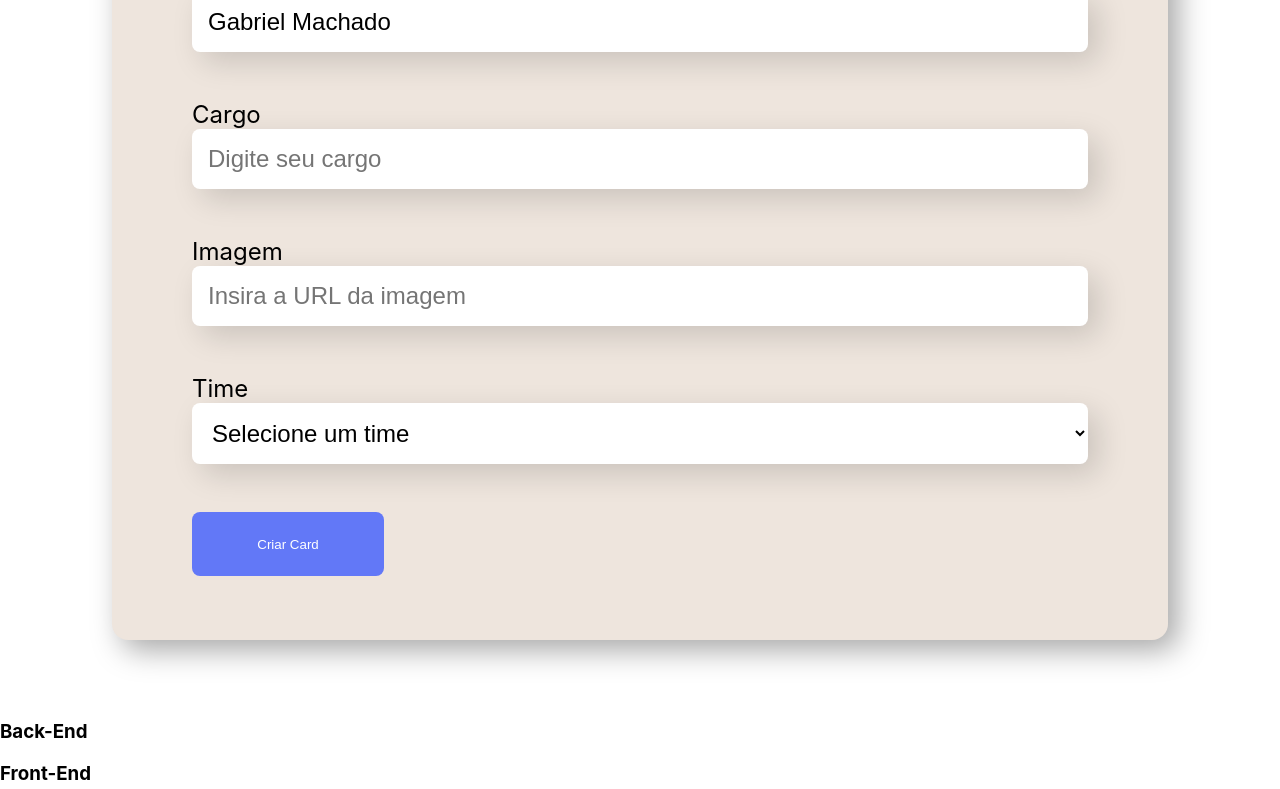
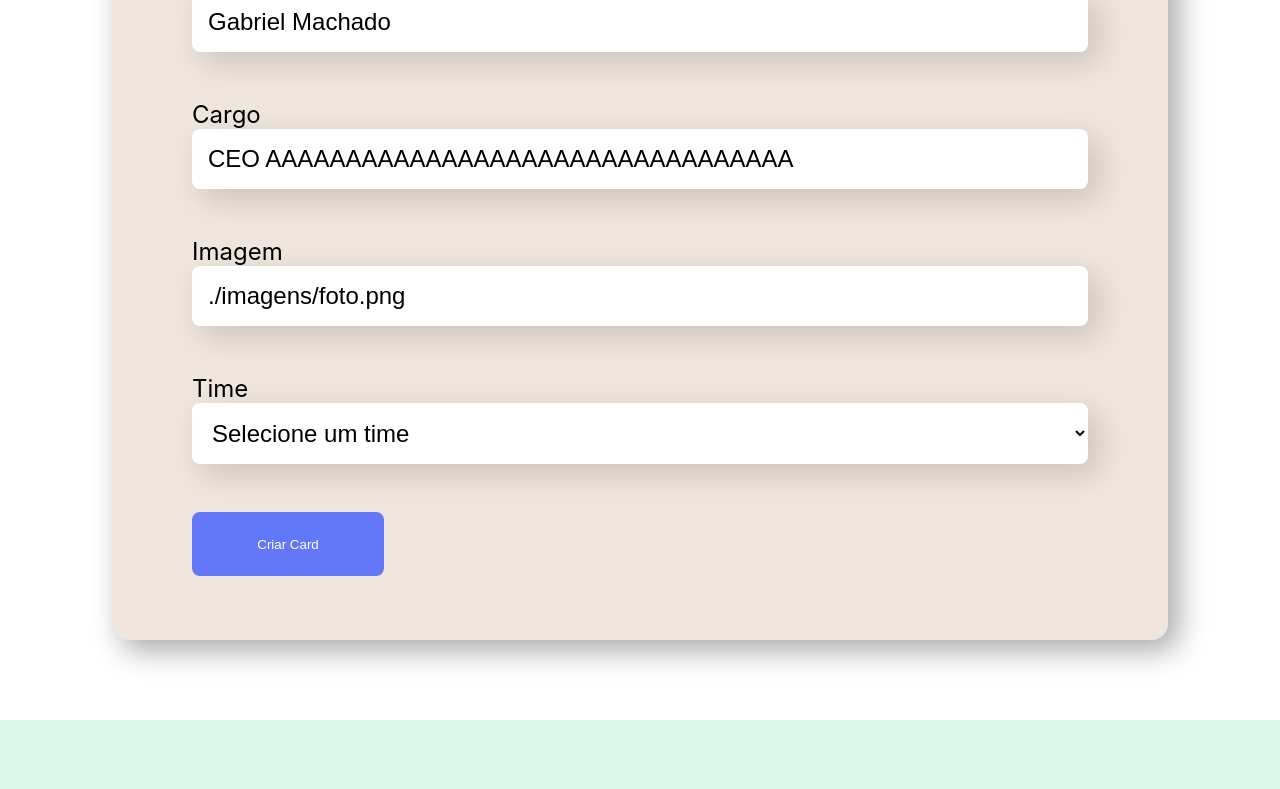
Before and after one commit to GabrielPPM/React-desenvolvendo-com-JavaScript, a React (Create React App) app in the folder organo/: page / in a window 1280 px wide. Shown: the part 780-1569 px from the top of the page. Built offline with nearby package versions, Linux system fonts and the light colour scheme.

Commit message:
componente time completado. componente CardColaborador completado.

```diff
--- a/organo/src/App.js
+++ b/organo/src/App.js
@@ -8,25 +8,29 @@ function App() {
   const [colaboradores, setColaboradores] = useState([])
   const aoNovoColaboradorAdicionado = (colaborador) => {
     setColaboradores([...colaboradores, colaborador])
-    console.log(colaboradores)
   }
   const times = [
-    'Back-End',
-    'Front-End',
-    'Data Science',
-    'DevOps',
-    'UX e Design',
-    'Mobile',
-    'Inovação e Gestão',
+    {nome: 'Back-End', corPrimaria: '#57c278', corSecundaria: '#D9F7E9'},
+    {nome: 'Front-End', corPrimaria: '#82CFFA', corSecundaria: '#E8F8FF'},
+    {nome: 'Data Science', corPrimaria: '#a6d157', corSecundaria: '#F0F8E2'},
+    {nome: 'DevOps', corPrimaria: '#E06B69', corSecundaria: '#FDE7E8'},
+    {nome: 'UX e Design', corPrimaria: '#DB6EBF', corSecundaria: '#FAE9F5'},
+    {nome: 'Mobile', corPrimaria: '#FFBAD5', corSecundaria: '#FFF5D9'},
+    {nome: 'Inovação e Gestão', corPrimaria: '#FF8A29', corSecundaria: '#FFEEDF'},
   ]
-
-
 
   return (
     <div>
       <Banner />
       <Formulario times={times} texto='Preencha os dados para criar o card do colaborador' aoColaboradorCadastrado={colaborador => aoNovoColaboradorAdicionado(colaborador)}/>
-        {times.map((time) => <Time nome={time}></Time>)}
+        {times.map((time) =>
+        <Time
+          key={time.nome}
+          nome={time.nome}
+          corPrimaria={time.corPrimaria}
+          corSecundaria={time.corSecundaria}
+          colaboradores={colaboradores}
+        ></Time>)}
     </div>
   );
 }
--- /dev/null
+++ b/organo/src/componentes/CardColaborador/CardColaborador.css
@@ -0,0 +1,39 @@
+.card{
+    display: flex;
+    flex-direction: column;
+    justify-content: end;
+    align-items: center;
+    text-align: center;
+    width: 18rem;
+    height: 11rem;
+    background: white;
+    border-radius: 1rem;
+    border-top: 7rem solid;
+    padding: 0 1rem 2rem 1rem;
+    box-shadow: 0.25rem 0.25rem 1rem rgb(192, 192, 192);
+}
+
+.card img{
+    position: relative;
+    top: -0.5rem;
+    width: 7rem;
+    height: 7rem;
+    border-radius: 50%;
+}
+
+.card div{
+    width: 11rem;
+}
+
+.card .card-nome{
+    margin-bottom: 0.5;
+    color: dodgerblue;
+    font-weight: bold;
+}
+
+.card .card-descricao{
+    height: 3rem;
+    overflow-x: clip;
+    overflow-y: scroll;
+    text-overflow:ellipsis;
+}
--- /dev/null
+++ b/organo/src/componentes/CardColaborador/index.js
@@ -0,0 +1,17 @@
+import './CardColaborador.css'
+
+const CardColaborador = (props) => {
+    console.log('COR: ', props.cor)
+
+    return(
+        <section className="card" style={{borderTopColor: props.cor}}>
+            <img  src={props.colaborador.imagem} alt={props.colaborador.nome}></img>
+            <div>
+                <p className='card-nome'>{props.colaborador.nome}</p>
+                <p className='card-descricao'>Desenvolvedor de software e {props.colaborador.cargo}</p>
+            </div>
+        </section>
+    )
+}
+
+export default CardColaborador;
--- a/organo/src/componentes/Fomulario/index.js
+++ b/organo/src/componentes/Fomulario/index.js
@@ -5,19 +5,16 @@ import ListaSuspensa from "../ListaSuspensa"
 import "./Formulario.css"
 
 const Formulario = (props) => {
-    const times = props.times
+    const times = props.times.map((time) => time.nome)
 
-      const [nome, setNome] = useState('Gabriel Machado');
-      const [cargo, setCargo] = useState('');
-      const [imagem, setImagem] = useState('');
-      const [time, setTime] = useState('');
-
-      const aoSalvar = (evento) =>{
+    const [nome, setNome] = useState('Gabriel Machado');
+    const [cargo, setCargo] = useState('CEO AAAAAAAAAAAAAAAAAAAAAAAAAAAAAAAAA');
+    const [imagem, setImagem] = useState('./imagens/foto.png');
+    const [time, setTime] = useState('');
+    const aoSalvar = (evento) =>{
         evento.preventDefault();
         props.aoColaboradorCadastrado({nome: nome, cargo: cargo, imagem: imagem, time: time});
-      }
-
-
+    }
 
     return(
         <section>
@@ -33,6 +30,7 @@ const Formulario = (props) => {
             </form>
         </section>
     )
+
 }
 
 export default Formulario
--- a/organo/src/componentes/Time/Time.css
+++ b/organo/src/componentes/Time/Time.css
@@ -1,3 +1,18 @@
-time-titulo{
+.time{
+    text-align: center;
+    padding: 2rem;
+}
 
+.time h3{
+    font-size: 2rem;
+    border-bottom: 0.25rem solid;
+    display: inline-block;
+    padding-bottom: 0.45rem;
 }
+
+.time .colaboradores{
+    display: flex;
+    justify-content: center;
+    gap: 2rem;
+    flex-wrap: wrap;
+}
--- a/organo/src/componentes/Time/index.js
+++ b/organo/src/componentes/Time/index.js
@@ -1,9 +1,17 @@
+import CardColaborador from '../CardColaborador'
 import './Time.css'
 
 const Time = (props) => {
+
     return(
-    <section>
-        <h3>{props.nome}</h3>
+    <section className='time' style={{backgroundColor: props.corSecundaria}}>
+        <h3 style={{borderBottomColor: props.corPrimaria}}>{props.nome}</h3>
+        <div className='colaboradores'>
+            {props.colaboradores.map((colaborador) => {
+                if(colaborador.time === props.nome) return <CardColaborador colaborador={colaborador} cor={props.corPrimaria}></CardColaborador>
+                else return <></>
+            })}
+        </div>
     </section>
     )
 }
```
Also changed, not shown: organo/public/imagens/foto.png (added).
